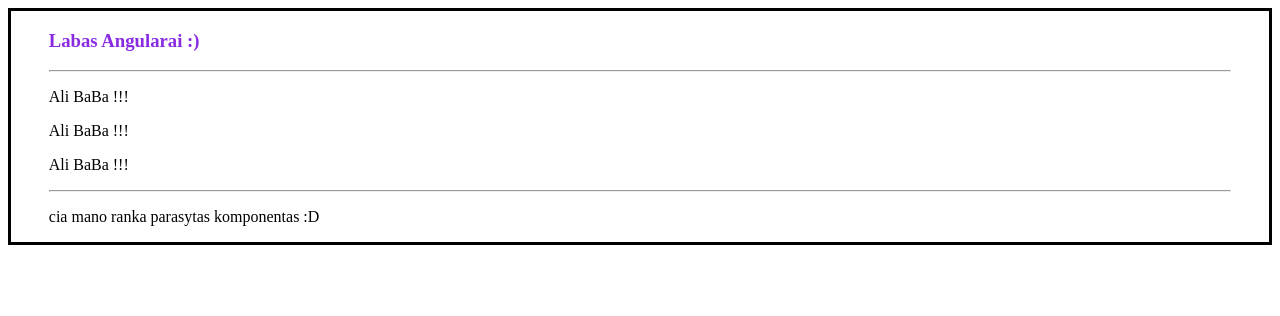
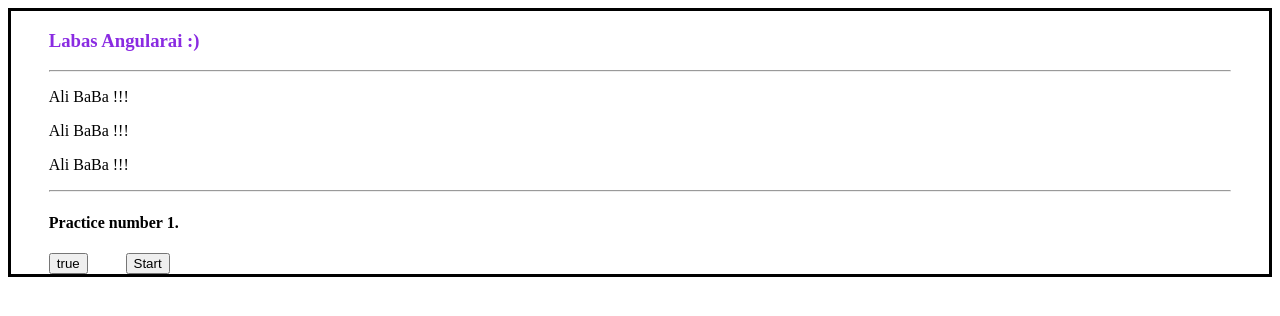
Before and after one commit to PasiturintisS/angular-ivy-yezgnn, an Angular app: page / in a window 1280 px wide. Shown: the top 316 px of the page. Built offline with nearby package versions, Linux system fonts and the light colour scheme.

Commit message:
5 files modified, 6 added

```diff
--- a/src/app/app.component.html
+++ b/src/app/app.component.html
@@ -1,7 +1,13 @@
 <div class="container">
-  <h3>Labas Angularai :)</h3>
+  <div>
+    <h3>Labas Angularai :)</h3>
+  </div>
   <hr />
-  <app-servers></app-servers>
+  <div>
+    <app-servers></app-servers>
+  </div>
   <hr />
-  <app-practice></app-practice>
+  <div>
+    <app-practice></app-practice>
+  </div>
 </div>
--- a/src/app/app.module.ts
+++ b/src/app/app.module.ts
@@ -6,6 +6,8 @@
 import { ServerComponent } from './server/server.component';
 import { ServersComponent } from './servers/servers.component';
 import { PracticeComponent } from './practice/practice.component';
+import { SuccessComponent } from './success/success.component';
+import { FailuerComponent } from './failuer/failuer.component';
 
 @NgModule({
   imports: [BrowserModule, FormsModule],
@@ -14,6 +16,8 @@
     ServerComponent,
     ServersComponent,
     PracticeComponent,
+    SuccessComponent,
+    FailuerComponent,
   ],
   bootstrap: [AppComponent],
 })
--- /dev/null
+++ b/src/app/failuer/failuer.component.ts
@@ -0,0 +1,16 @@
+import { Component, OnInit } from '@angular/core';
+
+@Component({
+  selector: 'app-failuer',
+  templateUrl: './failuer.component.html',
+  styleUrls: ['./failuer.component.css'],
+})
+export class FailuerComponent implements OnInit {
+  constructor() {}
+
+  ngOnInit() {}
+
+  showAlert() {
+    alert('Start Faild ):');
+  }
+}
--- a/src/app/practice/practice.component.css
+++ b/src/app/practice/practice.component.css
@@ -0,0 +1,3 @@
+.btn-start {
+  margin-left: 10mm;
+}
--- a/src/app/practice/practice.component.html
+++ b/src/app/practice/practice.component.html
@@ -1,3 +1,7 @@
 <div>
-  <p>{{ text }}</p>
+  <h4>Practice number 1.</h4>
+  <button (click)="toggleTrueFalse()">{{ isTrue }}</button>
+  <button (click)="onStart()" class="btn-start">Start</button>
+  <app-success></app-success>
+  <app-failuer></app-failuer>
 </div>
--- a/src/app/practice/practice.component.ts
+++ b/src/app/practice/practice.component.ts
@@ -1,10 +1,25 @@
-import { Component } from "@angular/core"
+import { FunctionExpr } from '@angular/compiler';
+import { Component } from '@angular/core';
+import { FailuerComponent } from '../failuer/failuer.component';
+import { SuccessComponent } from '../success/success.component';
 
 @Component({
-  selector: "app-practice",
-  templateUrl: "./practice.component.html",
-  styleUrls: ["./practice.component.css"]
+  selector: 'app-practice',
+  templateUrl: './practice.component.html',
+  styleUrls: ['./practice.component.css'],
 })
 export class PracticeComponent {
-  text = `cia mano ranka parasytas komponentas :D`;
+  isTrue = true;
+  s: SuccessComponent;
+  f: FailuerComponent;
+
+  // constructor(private s: SuccessComponent, private f: FailuerComponent) {}
+
+  toggleTrueFalse() {
+    this.isTrue ? (this.isTrue = false) : (this.isTrue = true);
+  }
+
+  onStart() {
+    this.isTrue ? this.s.showAlert() : this.f.showAlert();
+  }
 }
--- /dev/null
+++ b/src/app/success/success.component.ts
@@ -0,0 +1,16 @@
+import { Component, OnInit } from '@angular/core';
+
+@Component({
+  selector: 'app-success',
+  templateUrl: './success.component.html',
+  styleUrls: ['./success.component.css'],
+})
+export class SuccessComponent implements OnInit {
+  constructor() {}
+
+  ngOnInit() {}
+
+  showAlert() {
+    return alert('Start was sucssessfull (:');
+  }
+}
```
Also changed, not shown: src/app/failuer/failuer.component.css (added), src/app/failuer/failuer.component.html (added), src/app/success/success.component.css (added), src/app/success/success.component.html (added).
